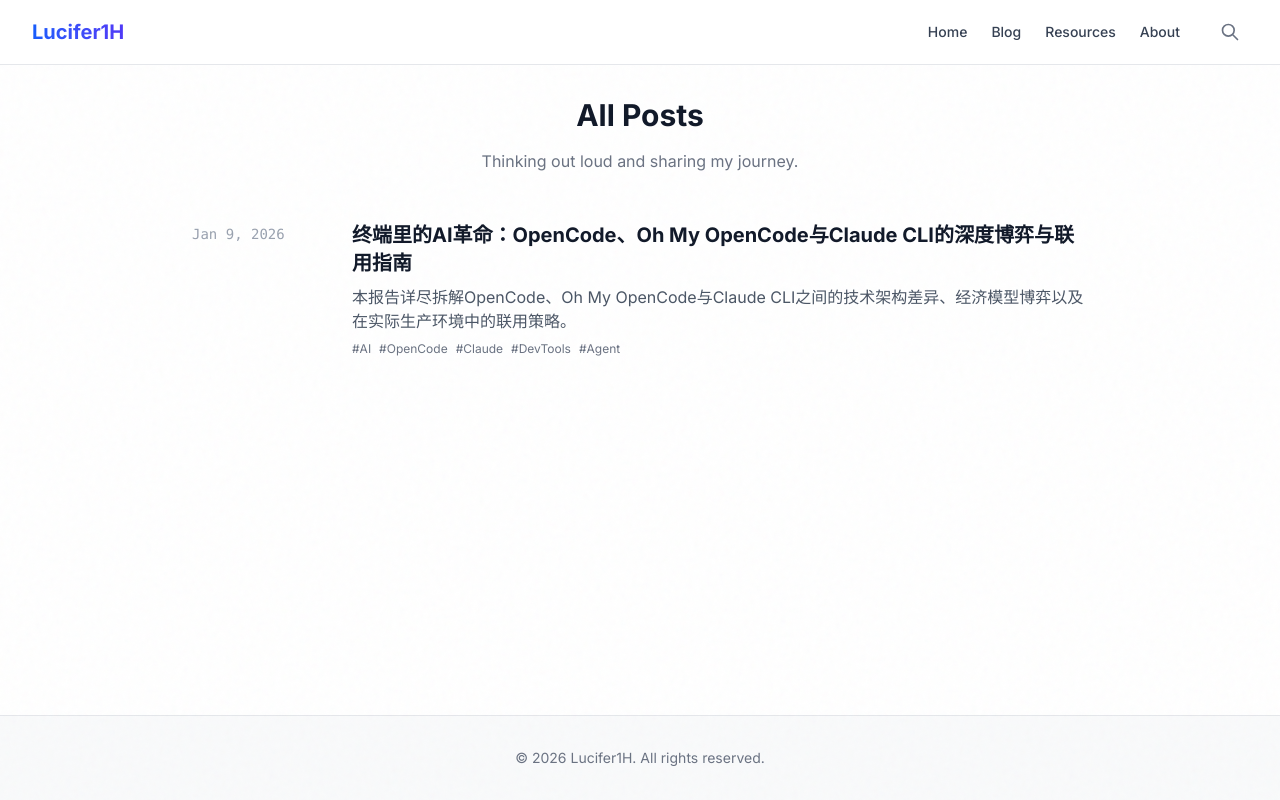
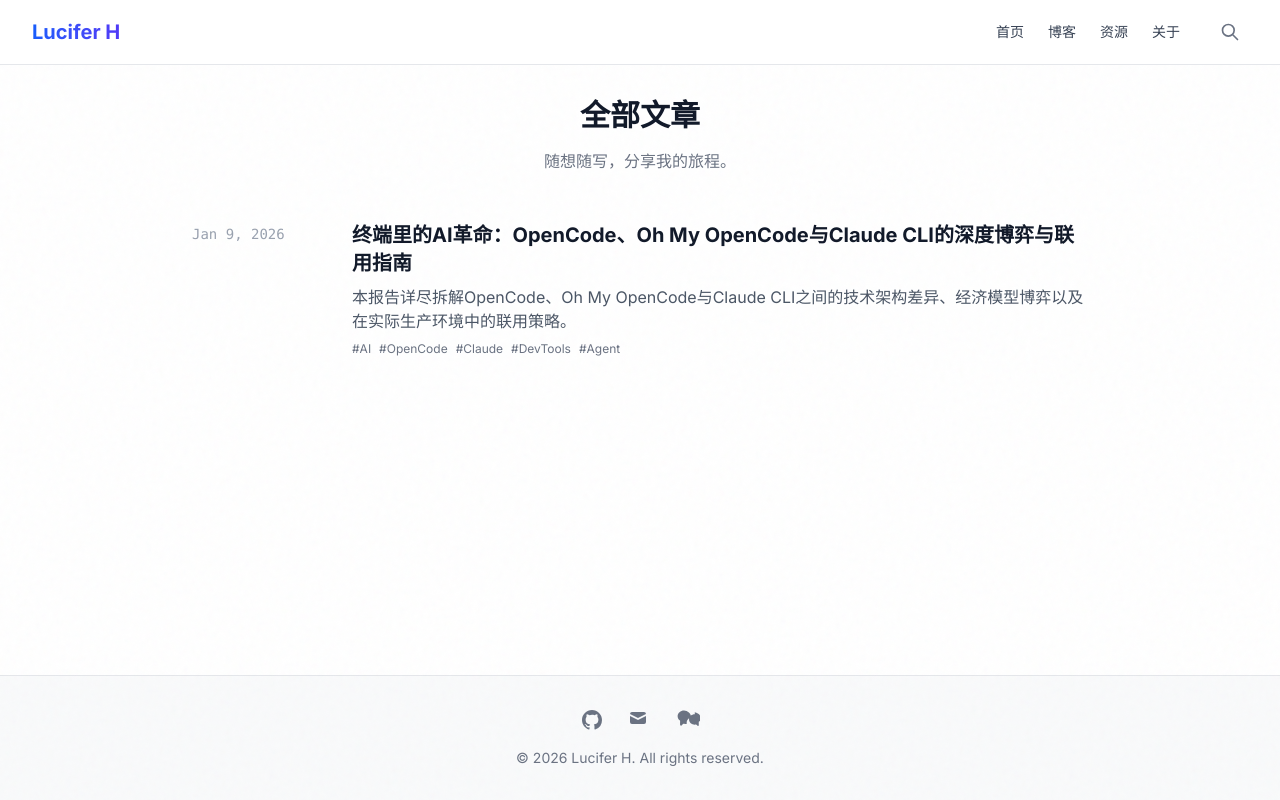
Before and after one commit to Lucifer1H/Lucifer1H.github.io, an Astro site: page /blog in a window 1280 px wide. Built offline with nearby package versions, Linux system fonts and the light colour scheme; Astro itself is replaced by a stand-in of ours.

Commit message:
feat(ui): rebrand to Lucifer H, localize to Chinese, and add contact icons

```diff
--- a/src/components/Footer.astro
+++ b/src/components/Footer.astro
@@ -2,8 +2,68 @@
 const today = new Date();
 ---
 
-<footer class="bg-gray-50 dark:bg-gray-900 border-t border-gray-200 dark:border-gray-800 mt-20 transition-colors duration-300">
-  <div class="max-w-4xl mx-auto px-4 py-8 text-center text-gray-500 dark:text-gray-400 text-sm">
-    &copy; {today.getFullYear()} Lucifer1H. All rights reserved.
+<footer
+  class="bg-gray-50 dark:bg-gray-900 border-t border-gray-200 dark:border-gray-800 mt-20 transition-colors duration-300"
+>
+  <div class="max-w-4xl mx-auto px-4 py-8 flex flex-col items-center gap-4">
+    <div class="flex gap-6 text-gray-500 dark:text-gray-400">
+      <a
+        href="https://github.com/Lucifer1H"
+        target="_blank"
+        rel="noopener noreferrer"
+        class="hover:text-gray-900 dark:hover:text-white transition-colors"
+        aria-label="Github"
+      >
+        <svg
+          class="w-6 h-6"
+          fill="currentColor"
+          viewBox="0 0 24 24"
+          aria-hidden="true"
+          ><path
+            fill-rule="evenodd"
+            d="M12 2C6.477 2 2 6.484 2 12.017c0 4.425 2.865 8.18 6.839 9.504.5.092.682-.217.682-.483 0-.237-.008-.868-.013-1.703-2.782.605-3.369-1.343-3.369-1.343-.454-1.158-1.11-1.466-1.11-1.466-.908-.62.069-.608.069-.608 1.003.07 1.531 1.032 1.531 1.032.892 1.53 2.341 1.088 2.91.832.092-.647.35-1.088.636-1.338-2.22-.253-4.555-1.113-4.555-4.951 0-1.093.39-1.988 1.029-2.688-.103-.253-.446-1.272.098-2.65 0 0 .84-.27 2.75 1.026A9.564 9.564 0 0112 6.844c.85.004 1.705.115 2.504.337 1.909-1.296 2.747-1.027 2.747-1.027.546 1.379.202 2.398.1 2.651.64.7 1.028 1.595 1.028 2.688 0 3.848-2.339 4.695-4.566 4.943.359.309.678.92.678 1.855 0 1.338-.012 2.419-.012 2.747 0 .268.18.58.688.482A10.019 10.019 0 0022 12.017C22 6.484 17.522 2 12 2z"
+            clip-rule="evenodd"></path></svg
+        >
+      </a>
+      <a
+        href="mailto:huangqilong@example.com"
+        class="hover:text-gray-900 dark:hover:text-white transition-colors"
+        aria-label="Email"
+      >
+        <svg
+          class="w-6 h-6"
+          fill="currentColor"
+          viewBox="0 0 24 24"
+          aria-hidden="true"
+          ><path
+            d="M2.003 5.884L10 9.882l7.997-3.998A2 2 0 0016 4H4a2 2 0 00-1.997 1.884z"
+          ></path><path
+            d="M18 8.118l-8 4-8-4V14a2 2 0 002 2h12a2 2 0 002-2V8.118z"
+          ></path></svg
+        >
+      </a>
+      <div
+        class="relative group cursor-pointer hover:text-gray-900 dark:hover:text-white transition-colors"
+        aria-label="WeChat"
+      >
+        <svg
+          class="w-6 h-6"
+          fill="currentColor"
+          viewBox="0 0 24 24"
+          aria-hidden="true"
+          ><path
+            d="M8.055 2.55c-3.61 0-6.426 2.483-6.426 5.67 0 1.772.88 3.36 2.316 4.402.19.138.162.274.12 4.22-.008.776.92 1.103 1.488.584 1.637-1.498 1.846-1.605 2.05-1.576.444.062.903.097 1.373.097.64 0 1.264-.065 1.863-.185-.758-3.053 1.516-6.096 4.417-6.096 0-3.96-3.79-7.116-7.201-7.116zm10.74 3.796c-3.145 0-5.746 2.215-5.746 5.099 0 2.872 2.59 5.207 5.734 5.207.394 0 .78-.035 1.155-.099.167-.03.336.059 1.636 1.258.463.425 1.22.158 1.214-.476l-.034-3.41c.01-.06.182-.196.34-.312 1.107-.82 1.76-2.072 1.76-3.468-.01-2.883-2.67-5.11-6.06-5.799z"
+          ></path></svg
+        >
+        <div
+          class="absolute bottom-full left-1/2 -translate-x-1/2 mb-2 hidden group-hover:block px-2 py-1 bg-gray-900 text-white text-xs rounded whitespace-nowrap"
+        >
+          微信号: 暂未提供
+        </div>
+      </div>
+    </div>
+    <div class="text-sm text-gray-500 dark:text-gray-400">
+      &copy; {today.getFullYear()} Lucifer H. All rights reserved.
+    </div>
   </div>
 </footer>
--- a/src/components/Header.astro
+++ b/src/components/Header.astro
@@ -1,11 +1,19 @@
 ---
-import Search from './Search.astro';
+import Search from "./Search.astro";
 ---
-<header class="bg-white dark:bg-gray-900 border-b border-gray-200 dark:border-gray-800 sticky top-0 z-50 transition-colors duration-300">
-  <nav class="w-full px-4 sm:px-6 lg:px-8 h-16 flex items-center justify-between">
+
+<header
+  class="bg-white dark:bg-gray-900 border-b border-gray-200 dark:border-gray-800 sticky top-0 z-50 transition-colors duration-300"
+>
+  <nav
+    class="w-full px-4 sm:px-6 lg:px-8 h-16 flex items-center justify-between"
+  >
     <div class="flex items-center">
-      <a href="/" class="text-xl font-bold bg-clip-text text-transparent bg-gradient-to-r from-blue-600 to-indigo-600 hover:from-blue-500 hover:to-indigo-500 transition-all">
-        Lucifer1H
+      <a
+        href="/"
+        class="text-xl font-bold bg-clip-text text-transparent bg-gradient-to-r from-blue-600 to-indigo-600 hover:from-blue-500 hover:to-indigo-500 transition-all"
+      >
+        Lucifer H
       </a>
     </div>
 
@@ -13,10 +21,26 @@
     <div class="flex items-center gap-4">
       {/* Desktop Links (Hidden on Mobile) */}
       <div class="hidden md:flex items-center space-x-6 text-sm font-medium">
-        <a href="/" class="text-gray-700 dark:text-gray-200 hover:text-blue-600 dark:hover:text-blue-400 transition-colors">Home</a>
-        <a href="/blog" class="text-gray-700 dark:text-gray-200 hover:text-blue-600 dark:hover:text-blue-400 transition-colors">Blog</a>
-        <a href="/resources" class="text-gray-700 dark:text-gray-200 hover:text-blue-600 dark:hover:text-blue-400 transition-colors">Resources</a>
-        <a href="/about" class="text-gray-700 dark:text-gray-200 hover:text-blue-600 dark:hover:text-blue-400 transition-colors">About</a>
+        <a
+          href="/"
+          class="text-gray-700 dark:text-gray-200 hover:text-blue-600 dark:hover:text-blue-400 transition-colors"
+          >首页</a
+        >
+        <a
+          href="/blog"
+          class="text-gray-700 dark:text-gray-200 hover:text-blue-600 dark:hover:text-blue-400 transition-colors"
+          >博客</a
+        >
+        <a
+          href="/resources"
+          class="text-gray-700 dark:text-gray-200 hover:text-blue-600 dark:hover:text-blue-400 transition-colors"
+          >资源</a
+        >
+        <a
+          href="/about"
+          class="text-gray-700 dark:text-gray-200 hover:text-blue-600 dark:hover:text-blue-400 transition-colors"
+          >关于</a
+        >
       </div>
 
       <Search />
@@ -27,29 +51,57 @@
         class="md:hidden p-2 text-gray-500 hover:text-blue-600 dark:text-gray-400 dark:hover:text-blue-400 focus:outline-none rounded-lg hover:bg-gray-100 dark:hover:bg-gray-800 transition-colors"
         aria-label="Toggle Menu"
       >
-        <svg class="w-6 h-6" fill="none" stroke="currentColor" viewBox="0 0 24 24">
-          <path stroke-linecap="round" stroke-linejoin="round" stroke-width="2" d="M4 6h16M4 12h16M4 18h16"></path>
+        <svg
+          class="w-6 h-6"
+          fill="none"
+          stroke="currentColor"
+          viewBox="0 0 24 24"
+        >
+          <path
+            stroke-linecap="round"
+            stroke-linejoin="round"
+            stroke-width="2"
+            d="M4 6h16M4 12h16M4 18h16"></path>
         </svg>
       </button>
     </div>
   </nav>
 
   {/* Mobile Menu Dropdown */}
-  <div id="mobile-menu" class="hidden md:hidden absolute top-16 left-0 w-full bg-white dark:bg-gray-900 border-b border-gray-200 dark:border-gray-800 shadow-lg transition-all duration-300 origin-top">
+  <div
+    id="mobile-menu"
+    class="hidden md:hidden absolute top-16 left-0 w-full bg-white dark:bg-gray-900 border-b border-gray-200 dark:border-gray-800 shadow-lg transition-all duration-300 origin-top"
+  >
     <div class="px-4 py-4 space-y-3 flex flex-col text-sm font-medium">
-      <a href="/" class="block px-3 py-2 rounded-md text-gray-700 dark:text-gray-200 hover:bg-blue-50 dark:hover:bg-gray-800 hover:text-blue-600 dark:hover:text-blue-400">Home</a>
-      <a href="/blog" class="block px-3 py-2 rounded-md text-gray-700 dark:text-gray-200 hover:bg-blue-50 dark:hover:bg-gray-800 hover:text-blue-600 dark:hover:text-blue-400">Blog</a>
-      <a href="/resources" class="block px-3 py-2 rounded-md text-gray-700 dark:text-gray-200 hover:bg-blue-50 dark:hover:bg-gray-800 hover:text-blue-600 dark:hover:text-blue-400">Resources</a>
-      <a href="/about" class="block px-3 py-2 rounded-md text-gray-700 dark:text-gray-200 hover:bg-blue-50 dark:hover:bg-gray-800 hover:text-blue-600 dark:hover:text-blue-400">About</a>
+      <a
+        href="/"
+        class="block px-3 py-2 rounded-md text-gray-700 dark:text-gray-200 hover:bg-blue-50 dark:hover:bg-gray-800 hover:text-blue-600 dark:hover:text-blue-400"
+        >首页</a
+      >
+      <a
+        href="/blog"
+        class="block px-3 py-2 rounded-md text-gray-700 dark:text-gray-200 hover:bg-blue-50 dark:hover:bg-gray-800 hover:text-blue-600 dark:hover:text-blue-400"
+        >博客</a
+      >
+      <a
+        href="/resources"
+        class="block px-3 py-2 rounded-md text-gray-700 dark:text-gray-200 hover:bg-blue-50 dark:hover:bg-gray-800 hover:text-blue-600 dark:hover:text-blue-400"
+        >资源</a
+      >
+      <a
+        href="/about"
+        class="block px-3 py-2 rounded-md text-gray-700 dark:text-gray-200 hover:bg-blue-50 dark:hover:bg-gray-800 hover:text-blue-600 dark:hover:text-blue-400"
+        >关于</a
+      >
     </div>
   </div>
 </header>
 
 <script>
-  const btn = document.getElementById('mobile-menu-btn');
-  const menu = document.getElementById('mobile-menu');
+  const btn = document.getElementById("mobile-menu-btn");
+  const menu = document.getElementById("mobile-menu");
 
-  btn?.addEventListener('click', () => {
-    menu?.classList.toggle('hidden');
+  btn?.addEventListener("click", () => {
+    menu?.classList.toggle("hidden");
   });
 </script>
--- a/src/layouts/Layout.astro
+++ b/src/layouts/Layout.astro
@@ -10,11 +10,11 @@
 	description?: string;
 }
 
-const { title, description = "Lucifer1H's Blog" } = Astro.props;
+const { title, description = "Lucifer H 的博客" } = Astro.props;
 ---
 
 <!doctype html>
-<html lang="en" class="scroll-smooth">
+<html lang="zh-CN" class="scroll-smooth">
 	<head>
 		<meta charset="UTF-8" />
 		<meta name="description" content={description} />
@@ -28,7 +28,7 @@
 			href="https://fonts.googleapis.com/css2?family=Inter:wght@400;500;600;700;800&family=Noto+Sans+SC:wght@400;500;700&display=swap"
 			rel="stylesheet"
 		/>
-		<title>{title}</title>
+		<title>{title} | Lucifer H</title>
 		<ClientRouter />
 	</head>
 	<body
--- a/src/pages/about.astro
+++ b/src/pages/about.astro
@@ -1,14 +1,18 @@
 ---
-import Layout from '../layouts/Layout.astro';
+import Layout from "../layouts/Layout.astro";
 ---
 
-<Layout title="About Me | Lucifer1H">
-	<div class="prose prose-lg dark:prose-invert mx-auto">
-		<h1 class="mb-8">About Me</h1>
+<Layout title="关于我 | Lucifer H">
+  <div class="prose prose-lg dark:prose-invert mx-auto">
+    <h1 class="mb-8">About Me</h1>
 
     <div class="grid md:grid-cols-2 gap-8 not-prose">
-      <div class="p-6 bg-blue-50 dark:bg-blue-900/20 rounded-2xl border border-blue-100 dark:border-blue-800">
-        <h2 class="text-xl font-bold text-gray-900 dark:text-gray-100 mb-4 flex items-center">
+      <div
+        class="p-6 bg-blue-50 dark:bg-blue-900/20 rounded-2xl border border-blue-100 dark:border-blue-800"
+      >
+        <h2
+          class="text-xl font-bold text-gray-900 dark:text-gray-100 mb-4 flex items-center"
+        >
           <span class="mr-2">💻</span> Languages
         </h2>
         <ul class="space-y-2">
@@ -23,8 +27,12 @@
         </ul>
       </div>
 
-      <div class="p-6 bg-purple-50 dark:bg-purple-900/20 rounded-2xl border border-purple-100 dark:border-purple-800">
-        <h2 class="text-xl font-bold text-gray-900 dark:text-gray-100 mb-4 flex items-center">
+      <div
+        class="p-6 bg-purple-50 dark:bg-purple-900/20 rounded-2xl border border-purple-100 dark:border-purple-800"
+      >
+        <h2
+          class="text-xl font-bold text-gray-900 dark:text-gray-100 mb-4 flex items-center"
+        >
           <span class="mr-2">🛠️</span> Tools
         </h2>
         <ul class="space-y-2">
@@ -42,8 +50,9 @@
 
     <div class="mt-12 text-gray-600 dark:text-gray-400">
       <p>
-        Welcome to my blog! I'm a developer passionate about coding and sharing knowledge.
+        Welcome to my blog! I'm a developer passionate about coding and sharing
+        knowledge.
       </p>
     </div>
-	</div>
+  </div>
 </Layout>
--- a/src/pages/blog/index.astro
+++ b/src/pages/blog/index.astro
@@ -1,50 +1,55 @@
 ---
-import Layout from '../../layouts/Layout.astro';
-import { getCollection } from 'astro:content';
+import Layout from "../../layouts/Layout.astro";
+import { getCollection } from "astro:content";
 
-const posts = (await getCollection('blog')).sort(
-	(a, b) => b.data.pubDate.valueOf() - a.data.pubDate.valueOf()
+const posts = (await getCollection("blog")).sort(
+  (a, b) => b.data.pubDate.valueOf() - a.data.pubDate.valueOf(),
 );
 ---
 
-<Layout title="Blog | Lucifer1H">
+<Layout title="博客">
   <section class="max-w-4xl mx-auto">
     <div class="mb-12 text-center">
-      <h1 class="text-3xl font-bold text-gray-900 dark:text-gray-100 mb-4">All Posts</h1>
-      <p class="text-gray-500 dark:text-gray-400">
-        Thinking out loud and sharing my journey.
-      </p>
+      <h1 class="text-3xl font-bold text-gray-900 dark:text-gray-100 mb-4">
+        全部文章
+      </h1>
+      <p class="text-gray-500 dark:text-gray-400">随想随写，分享我的旅程。</p>
     </div>
 
     <div class="space-y-12">
-      {posts.map((post) => (
+      {
+        posts.map((post) => (
           <article class="flex flex-col sm:flex-row gap-6 sm:gap-8 group">
             <div class="sm:w-32 shrink-0">
-            <time datetime={post.data.pubDate.toISOString()} class="text-sm text-gray-400 dark:text-gray-500 font-mono">
-              {post.data.pubDate.toLocaleDateString('en-us', {
-                year: 'numeric',
-                month: 'short',
-                day: 'numeric',
+              <time
+                datetime={post.data.pubDate.toISOString()}
+                class="text-sm text-gray-400 dark:text-gray-500 font-mono"
+              >
+                {post.data.pubDate.toLocaleDateString("en-us", {
+                  year: "numeric",
+                  month: "short",
+                  day: "numeric",
                 })}
               </time>
             </div>
             <div class="space-y-2">
               <h2 class="text-xl font-bold text-gray-900 dark:text-gray-100 group-hover:text-blue-600 dark:group-hover:text-blue-400 transition-colors">
-              <a href={`/blog/${post.slug}/`}>
-                {post.data.title}
-              </a>
+                <a href={`/blog/${post.slug}/`}>{post.data.title}</a>
               </h2>
               <p class="text-gray-600 dark:text-gray-400">
-              {post.data.description || 'No description provided.'}
+                {post.data.description || "No description provided."}
               </p>
               <div class="flex gap-2">
                 {post.data.tags.map((tag) => (
-                <span class="text-xs text-gray-500 dark:text-gray-500">#{tag}</span>
+                  <span class="text-xs text-gray-500 dark:text-gray-500">
+                    #{tag}
+                  </span>
                 ))}
               </div>
             </div>
           </article>
-      ))}
+        ))
+      }
     </div>
   </section>
 </Layout>
--- a/src/pages/index.astro
+++ b/src/pages/index.astro
@@ -30,29 +30,29 @@
       <h1
         class="text-5xl md:text-6xl font-extrabold tracking-tight text-gray-900 dark:text-gray-100 font-serif animate-fade-in-up"
       >
-        Hello, <span
+        你好, <span
           class="bg-clip-text text-transparent bg-gradient-to-r from-blue-600 to-indigo-600"
-          >World!</span
+          >我是Lucifer1H</span
         > 👋
       </h1>
       <p
         class="text-xl text-gray-600 dark:text-gray-300 leading-relaxed font-sans animate-fade-in-up delay-100"
       >
-        Welcome to my digital garden. <br class="hidden sm:block" />
-        I share my thoughts on technology, coding, and life's little algorithms.
+        欢迎来到我的网站 <br class="hidden sm:block" />
+        我分享我的技术、编程和生活的点滴算法。
       </p>
       <div class="flex justify-center gap-4 pt-4 animate-fade-in-up delay-200">
         <a
           href="/about"
           class="px-6 py-3 rounded-full bg-gray-900 dark:bg-white text-white dark:text-gray-900 font-semibold hover:shadow-lg transition-transform hover:-translate-y-0.5"
         >
-          About Me
+          关于我
         </a>
         <a
           href="/blog"
           class="px-6 py-3 rounded-full bg-gray-100 dark:bg-gray-800 text-gray-900 dark:text-white font-semibold hover:bg-gray-200 dark:hover:bg-gray-700 transition-colors"
         >
-          Read Blog
+          博客
         </a>
       </div>
     </div>
@@ -65,13 +65,13 @@
         class="text-2xl font-bold text-gray-900 dark:text-gray-100 flex items-center gap-2"
       >
         <span class="w-2 h-8 bg-blue-600 rounded-full"></span>
-        Latest Writing
+        最新文章
       </h2>
       <a
         href="/blog"
         class="text-sm font-medium text-gray-500 hover:text-blue-600 dark:hover:text-blue-400 transition-colors"
       >
-        View all &rarr;
+        查看全部 &rarr;
       </a>
     </div>
 
--- a/src/pages/resources.astro
+++ b/src/pages/resources.astro
@@ -5,10 +5,10 @@
 const resources = await getCollection('resources');
 ---
 
-<Layout title="Resources | Lucifer1H">
+<Layout title="资源 | Lucifer H">
   <div class="max-w-4xl mx-auto">
     <div class="mb-12 text-center">
-      <h1 class="text-3xl font-bold text-gray-900 dark:text-gray-100 mb-4">Resources</h1>
+      <h1 class="text-3xl font-bold text-gray-900 dark:text-gray-100 mb-4">资源</h1>
       <p class="text-gray-500 dark:text-gray-400">
         仅作分享与交流，不保证资源的可用性，如有侵权，请联系我删除。
       </p>
```
Lines whose indentation alone changed are shown as unchanged.
